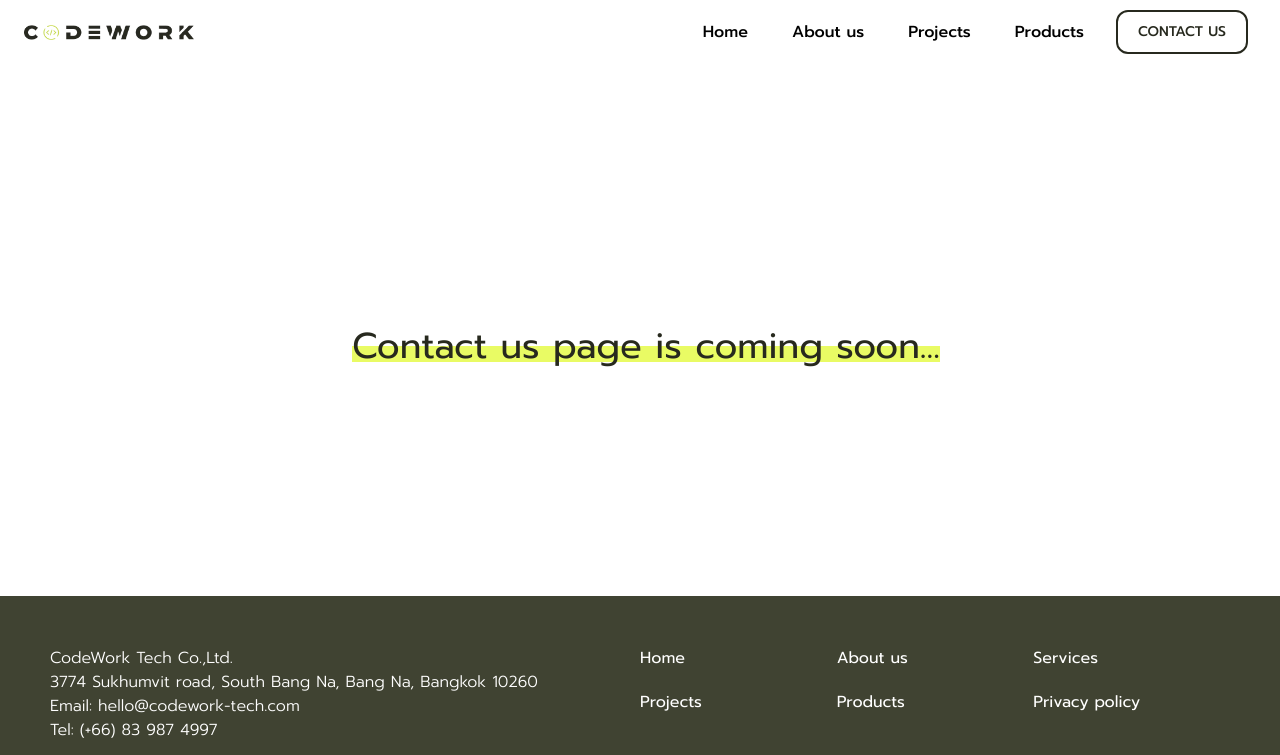
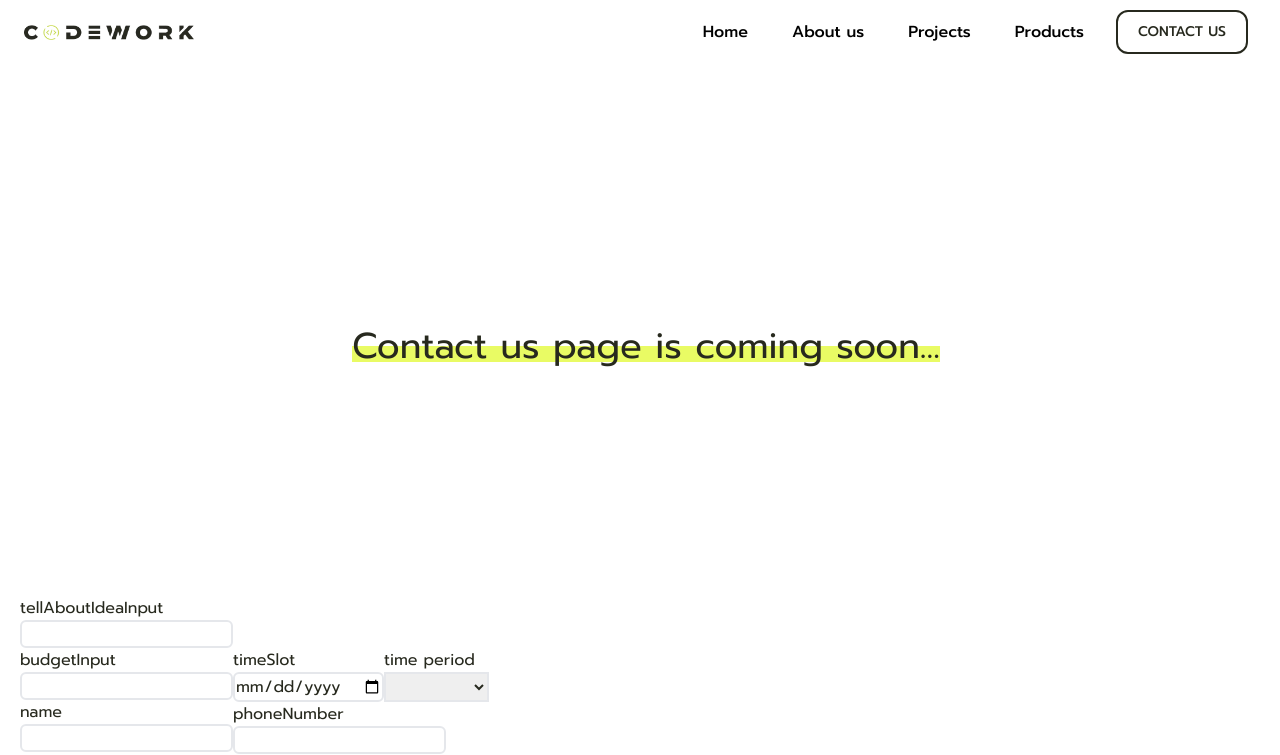
Before and after one commit to The-Alzhemist/codework-landing-page, a Next.js app: page /contact-us in a window 1280 px wide. Shown: the top 755 px of the page. Built offline with nearby package versions, Linux system fonts and the light colour scheme.

Commit message:
add: contactus and react-hook-form

```diff
--- a/package.json
+++ b/package.json
@@ -22,9 +22,13 @@
     "postcss": "8.4.27",
     "react": "18.2.0",
     "react-dom": "18.2.0",
+    "react-hook-form": "^7.45.4",
     "react-icons": "^4.10.1",
     "tailwind-merge": "^1.14.0",
     "tailwindcss": "3.3.3",
     "typescript": "5.1.6"
+  },
+  "devDependencies": {
+    "@hookform/devtools": "^4.3.1"
   }
 }
--- /dev/null
+++ b/src/components/ContactUs/contactus-form.tsx
@@ -0,0 +1,207 @@
+import React from "react";
+import { useForm } from "react-hook-form";
+
+type FormValues = {
+  tellAboutIdeaInput: string;
+  budgetInput: string;
+  name: string;
+  email: string;
+  timeSlot: string;
+  timePeriod: string;
+  phoneNumber: number;
+  CompanyName: string;
+};
+
+const ContactUsForm = () => {
+  const form = useForm<FormValues>({
+    defaultValues: {
+      tellAboutIdeaInput: "",
+      budgetInput: "",
+      name: "",
+      email: "",
+      timeSlot: "",
+      timePeriod: "",
+      CompanyName: "",
+    },
+  });
+
+  const { register, handleSubmit, formState } = form;
+  const { errors } = formState;
+
+  const onSubmitHandler = (data: FormValues) => {
+    console.log("data >>", data);
+  };
+
+  return (
+    <div>
+      <form onSubmit={handleSubmit(onSubmitHandler)} noValidate>
+        {/* row 1 */}
+        <div>
+          <label className="flex" htmlFor="tellAboutIdeaInput">
+            tellAboutIdeaInput
+          </label>
+          <input
+            className="border-2 rounded-md"
+            type="text"
+            id="tellAboutIdeaInput"
+            {...register("tellAboutIdeaInput", {
+              required: {
+                value: true,
+                message: "tellAboutIdeaInput is required",
+              },
+            })}
+          />
+          <p className="text-red-500">{errors.tellAboutIdeaInput?.message}</p>
+        </div>
+
+        {/* row2 */}
+        <div className="flex">
+          {/* left */}
+          <div>
+            {/*  */}
+            <label className="flex" htmlFor="budgetInput">
+              budgetInput
+            </label>
+            <input
+              className="border-2 rounded-md"
+              type="text"
+              id="budgetInput"
+              {...register("budgetInput", {
+                required: {
+                  value: true,
+                  message: "budgetInput is required",
+                },
+              })}
+            />
+            <p className="text-red-500">{errors.budgetInput?.message}</p>
+
+            {/*  */}
+            <label className="flex" htmlFor="name">
+              name
+            </label>
+            <input
+              className="border-2 rounded-md"
+              type="text"
+              id="name"
+              {...register("name", {
+                required: {
+                  value: true,
+                  message: "name is required",
+                },
+              })}
+            />
+            <p className="text-red-500">{errors.name?.message}</p>
+
+            {/*  */}
+            <label className="flex" htmlFor="email">
+              email
+            </label>
+            <input
+              className="border-2 rounded-md"
+              type="text"
+              id="email"
+              {...register("email", {
+                required: {
+                  value: true,
+                  message: "email is required",
+                },
+              })}
+            />
+            <p className="text-red-500">{errors.email?.message}</p>
+          </div>
+
+          {/* right */}
+          <div>
+            <div className="flex">
+              {/* timeSlot */}
+              <div>
+                <label className="flex" htmlFor="timeSlot">
+                  timeSlot
+                </label>
+                <input
+                  className="border-2 rounded-md"
+                  type="date"
+                  id="timeSlot"
+                  {...register("timeSlot", {
+                    required: {
+                      value: true,
+                      message: "timeSlot is required",
+                    },
+                  })}
+                />
+                <p className="text-red-500">{errors.timeSlot?.message}</p>
+              </div>
+
+              {/* timePeriod */}
+              <div>
+                <label className="flex" htmlFor="timePeriod">
+                  time period
+                </label>
+                {/* <input
+                className="border-2 rounded-md"
+                type="text"
+                id="timePeriod"
+                {...register("timePeriod", {
+                  required: {
+                    value: true,
+                    message: "timePeriod is required",
+                  },
+                })}
+              /> */}
+                <select
+                className="border-2"
+                  id="timePeriod"
+                  {...register("timePeriod",{
+                    required: "select one option",
+                  })}
+                >
+                  <option value="13.00-14.00">Function 1</option>
+                  <option value="14.00-16.00">Function 2</option>
+                  <option value="17.00-18.00">Function 3</option>
+                </select>
+                <p className="text-red-500">{errors.timePeriod?.message}</p>
+              </div>
+            </div>
+
+            {/*  */}
+            <label className="flex" htmlFor="phoneNumber">
+              phoneNumber
+            </label>
+            <input
+              className="border-2 rounded-md"
+              type="text"
+              id="phoneNumber"
+              {...register("phoneNumber", {
+                required: {
+                  value: true,
+                  message: "phoneNumber is required",
+                },
+              })}
+            />
+            <p className="text-red-500">{errors.phoneNumber?.message}</p>
+            {/*  */}
+            <label className="flex" htmlFor="CompanyName">
+              CompanyName
+            </label>
+            <input
+              className="border-2 rounded-md"
+              type="text"
+              id="CompanyName"
+              {...register("CompanyName", {
+                required: {
+                  value: true,
+                  message: "CompanyName is required",
+                },
+              })}
+            />
+            <p className="text-red-500">{errors.CompanyName?.message}</p>
+          </div>
+        </div>
+
+        <button className="bg-teal-800 p-2 text-white">Submit</button>
+      </form>
+    </div>
+  );
+};
+
+export default ContactUsForm;
--- a/src/pages/contact-us.tsx
+++ b/src/pages/contact-us.tsx
@@ -1,6 +1,7 @@
 import React from "react";
 import AppLayout from "../components/AppLayout/AppLayout";
 import MetaTag from "@/components/seo/MetaTag";
+import ContactUsForm from "@/components/ContactUs/contactus-form";
 
 const ContactUsPage = () => {
   return (
@@ -13,6 +14,8 @@ const ContactUsPage = () => {
             Contact us page is coming soon...
           </div>
         </div>
+
+       <ContactUsForm/>
       </AppLayout>
     </>
   );
```
Also changed, not shown: 1 other file (tests, documents, lock files or other folders).
